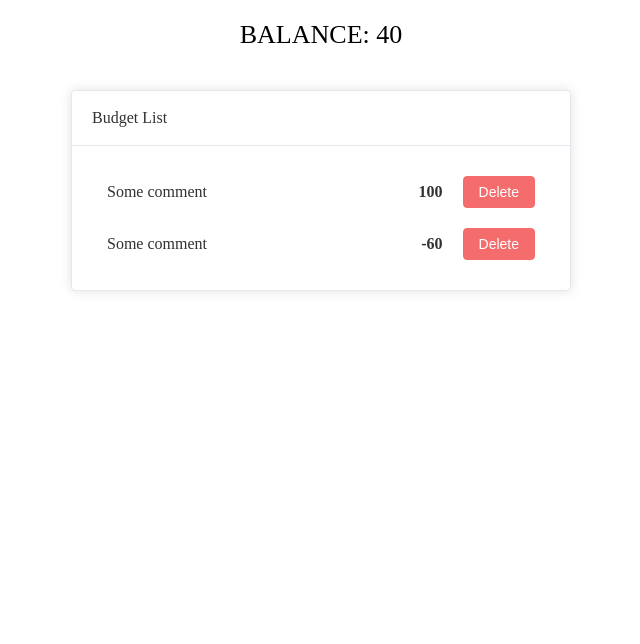
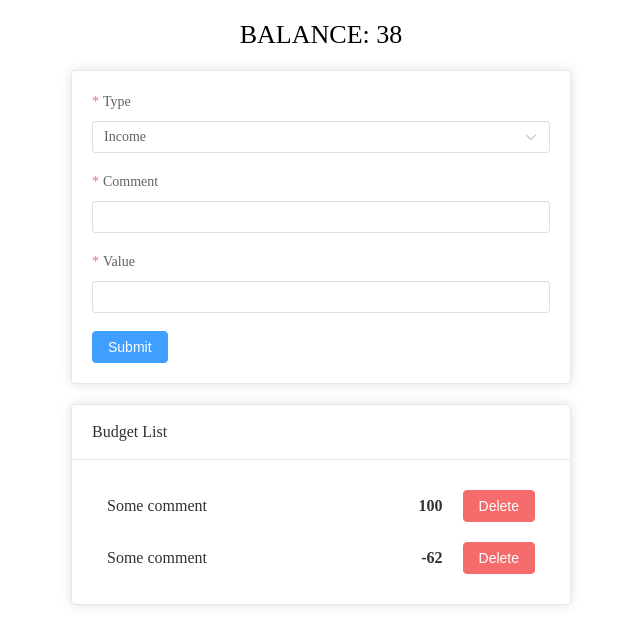
Before and after one commit to xarlande/budget_vue, a Vue app: page / in a window 1280 px wide. Shown: the top 644 px of the page, without its empty margins (319-959 px from the left). Built offline with nearby package versions, Linux system fonts and the light colour scheme.

Commit message:
Repair Form and connect Form to Family Block

```diff
--- a/src/App.vue
+++ b/src/App.vue
@@ -1,46 +1,55 @@
+<template>
+  <TotalBalance :total="totalBalance"/>
+  <Form @submitForm="onFormSubmit"/>
+  <BudgetList :list="list" @budgetRemove="onDeleteItem"/>
+</template>
+
 <script>
 import {defineComponent} from "vue";
 import BudgetList from "@/components/BudgetList.vue";
 import TotalBalance from "@/components/TotalBalance.vue";
+import Form from "@/components/Form.vue";
 
 export default defineComponent({
-  components: {TotalBalance, BudgetList},
+  components: {Form, TotalBalance, BudgetList},
   data() {
     return {
-      list: {
-        1: {
+      list: [
+        {
           type: 'INCOME',
           value: 100,
           comment: 'Some comment',
           id: 1
         },
-        2: {
+        {
           type: 'INCOME',
-          value: -60,
+          value: -62,
           comment: 'Some comment',
           id: 2
-        }
-      }
+        }],
     }
   },
   computed: {
-    totalBalance(){
-      return Object.values(this.list).reduce((acc,item) => acc+item.value, 0)
+    totalBalance() {
+      return Object.values(this.list).reduce((acc, item) => acc + item.value, 0)
     }
   },
   methods: {
-    removeChild(item){
-      this.list = this.list.filter(newList => newList !== item )
+    onDeleteItem(i) {
+      this.list = this.list.filter(item => item.id !== i)
+    },
+    onFormSubmit(data){
+      const newObj = {
+        ...data,
+        id: String(Math.random())
+      }
+
+      this.list.push(newObj)
     }
   }
 })
 </script>
 
-<template>
-  <TotalBalance :total="totalBalance" :key="list" @budgetRemove="removeChild"/>
-  <BudgetList :list="list"/>
-</template>
-
 <style scoped>
 
 </style>
--- a/src/components/BudgetList.vue
+++ b/src/components/BudgetList.vue
@@ -4,8 +4,8 @@
       <template v-if="isEmpty">
         <div
             class="list-item"
-            v-for="(item, prop) in list"
-            :key="prop"
+            v-for="(item, idx) in list"
+            :key="idx"
         >
           <span class="budget-comment">{{ item.comment }}</span>
           <span class="budget-value">{{item.value}}</span>
@@ -20,12 +20,7 @@
 <script>
 export default {
   name: "BudgetList",
-  props: {
-    list: {
-      type: Object,
-      default: () => ({})
-    }
-  },
+  props: ['list'],
   data() {
     return {
       header: "Budget  List",
@@ -33,9 +28,8 @@ export default {
     }
   },
   methods: {
-    budgetRemove(i){
-      console.log(this.$emit('budgetRemove', i)
-      )
+    budgetRemove(id){
+      this.$emit('budgetRemove', id)
     }
   }
   ,
--- /dev/null
+++ b/src/components/Form.vue
@@ -0,0 +1,58 @@
+<template>
+  <div class="input_form">
+    <el-card>
+      <el-form :model="formData" ref="addItemForm" :rules="rules" label-position="top">
+        <el-form-item label="Type" prop="type">
+          <el-select v-model="formData.type" placeholder="Choose type...">
+            <el-option label="Income" value="INCOME"/>
+            <el-option label="Outcome" value="OUTCOME"/>
+          </el-select>
+        </el-form-item>
+        <el-form-item label="Comment" prop="comment">
+          <el-input v-model="formData.comment"/>
+        </el-form-item>
+        <el-form-item label="Value" prop="value">
+          <el-input v-model.number="formData.value" @keyup.enter="onSubmit"/>
+        </el-form-item>
+        <el-button type="primary" @click="onSubmit">Submit</el-button>
+      </el-form>
+    </el-card>
+  </div>
+</template>
+
+<script>
+export default {
+  name: "Form",
+  data() {
+    return {
+      formData: {
+        type: 'Income',
+        comment: '',
+        value: null
+      },
+      rules: {
+        type: [{required: true, message: 'Please select type', trigger: 'blur'}],
+        comment: [{required: true, message: 'Please select comment', trigger: 'change'}],
+        value: [{required: true, type: 'number', message: 'Value must be a number', trigger: 'change'}]
+      }
+    }
+  },
+  methods: {
+    onSubmit() {
+      this.$refs.addItemForm.validate((valid) => {
+        if(valid){
+          this.$emit('submitForm', {...this.formData})
+          this.$refs.addItemForm.resetFields()
+        }
+      })
+    }
+  }
+}
+</script>
+
+<style scoped>
+.input_form {
+  max-width: 500px;
+  margin: 0 auto;
+}
+</style>
```
